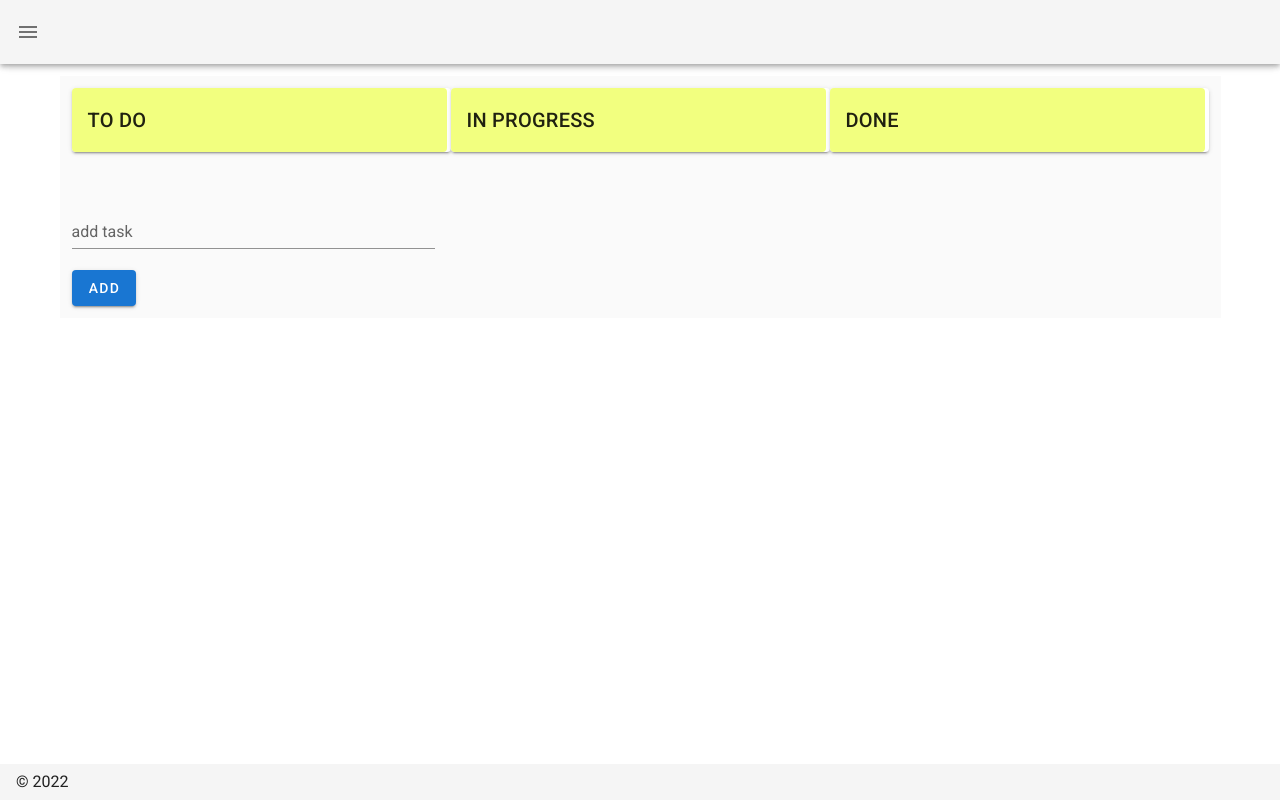
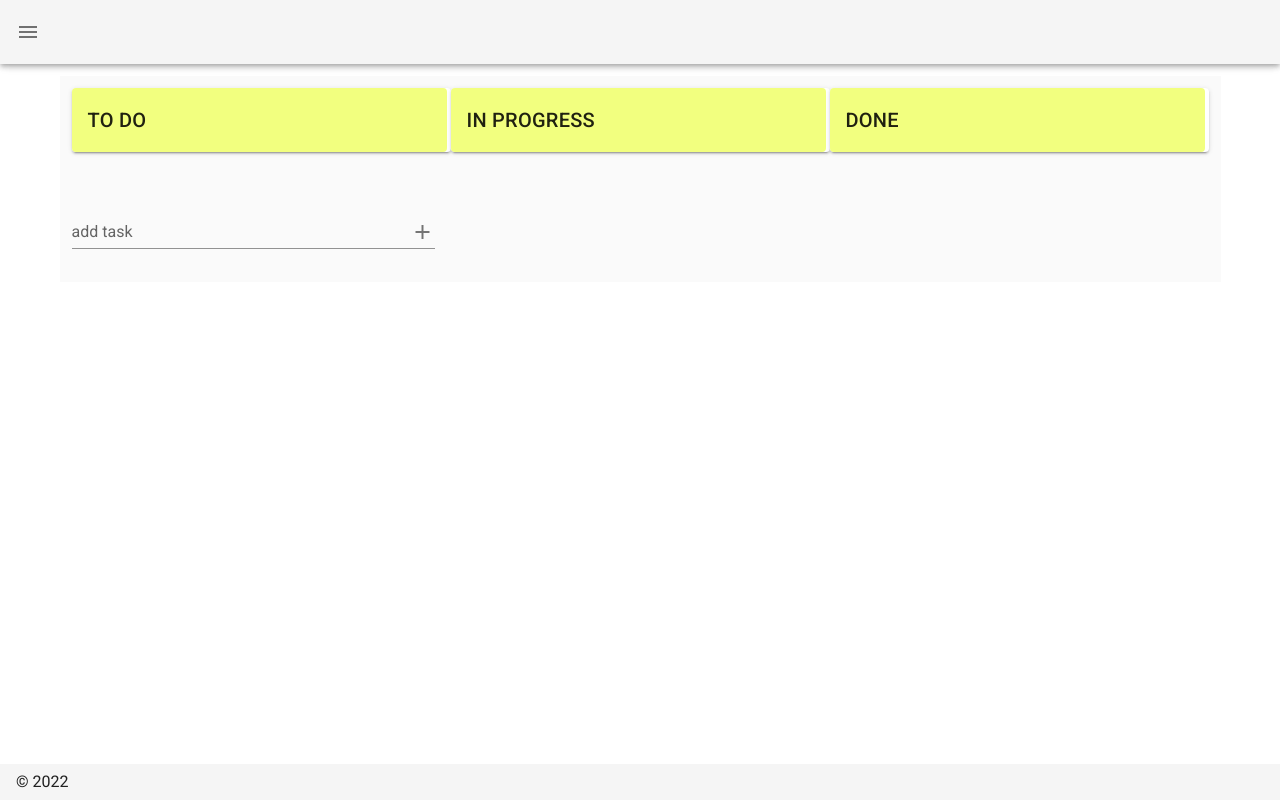
Before and after one commit to omargit1/todo-app, a Nuxt app: page /tasks in a window 1280 px wide. Built offline with nearby package versions, Linux system fonts and the light colour scheme.

Commit message:
append icon for adding task

```diff
--- a/components/app/Tasks.vue
+++ b/components/app/Tasks.vue
@@ -51,8 +51,7 @@
             <v-col>
                     <v-row>
                         <v-col class="col-4">
-                            <v-text-field v-model="labelTask" label="add task" ></v-text-field>
-                            <v-btn class="primary" @click.prevent="addTask">ADD</v-btn>
+                            <v-text-field v-model="labelTask" label="add task" @click:append="addTask" append-icon="mdi-plus"></v-text-field>
                         </v-col>
                     </v-row>
             </v-col>
```
